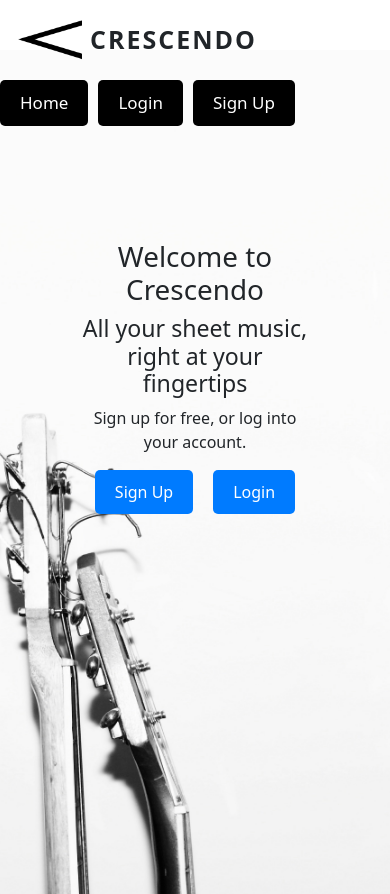
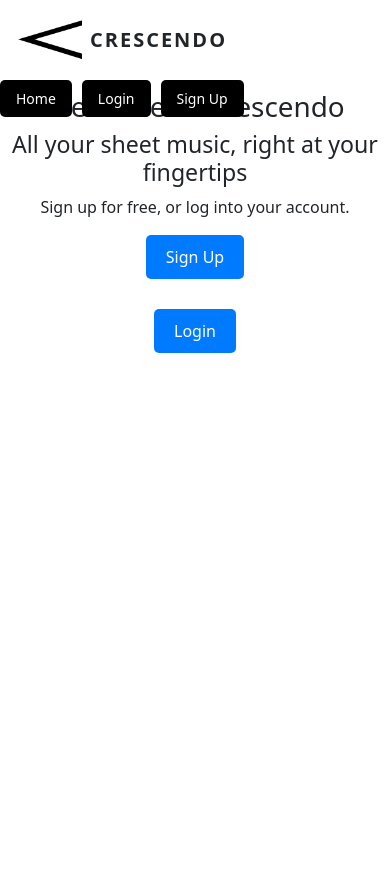
Before and after one commit to tayloreisele/crescendo2.0, a React (Create React App) app in the folder crescendo-frontend/: page / in a window 390 px wide. After the commit the page ends 844 px from the top, so only its background shows below. Built offline with nearby package versions, Linux system fonts and the light colour scheme.

Commit message:
added media queries to css files to make them mobile repsonsive

```diff
--- a/crescendo-frontend/package.json
+++ b/crescendo-frontend/package.json
@@ -14,6 +14,7 @@
     "bootstrap": "^5.3.2",
     "react": "^18.2.0",
     "react-dom": "^18.2.0",
+    "react-responsive": "^9.0.2",
     "react-router-dom": "^6.22.0",
     "react-scripts": "5.0.1",
     "web-vitals": "^2.1.4"
--- a/crescendo-frontend/src/App.css
+++ b/crescendo-frontend/src/App.css
@@ -3,10 +3,9 @@ body {
 
 .App {
   text-align: center;
-  /* padding-top: 60px; */
 }
 
-
+/* Styles for login container */
 .login-container {
   display: flex;
   flex-direction: column;
@@ -23,10 +22,12 @@ body {
   margin-bottom: 20px;
 }
 
+/* Styles for links container */
 .link-container {
   margin-bottom: 10px;
 }
 
+/* Styles for signup form */
 .signup-form {
   margin-top: 30px;
 }
@@ -35,6 +36,7 @@ body {
   margin-bottom: 20px;
 }
 
+/* Styles for links */
 .links-container {
   display: flex;
   justify-content: center;
@@ -56,13 +58,13 @@ body {
   background-color: #0056b3;
 }
 
+/* Message styles */
 .message {
   color: red;
   text-align: center;
 }
 
-
-/* Dashboard styles start */
+/* Dashboard styles */
 .dashboard {
   display: flex;
   flex-direction: column;
@@ -127,7 +129,7 @@ body {
   background-color: #0056b3;
 }
 
-
+/* Navbar styles */
 .navbar {
   padding: 0 !important;
   height: 80px;
@@ -148,7 +150,9 @@ body {
   margin: 0;
 }
 
-.nav-link1, .nav-link:visited, .nav-link button {
+.nav-link1,
+.nav-link:visited,
+.nav-link button {
   float: left;
   color: white;
   text-align: center;
@@ -168,32 +172,54 @@ body {
 
 .navbar-logo {
   width: 80px;
-
 }
 
-.bento-box {
-  margin: auto;
-  padding: 80px;
-  border-radius: 8px;
+/* Responsive styles for mobile devices */
+@media only screen and (max-width: 768px) {
+  /* Adjustments for login container */
+  .login-container {
+    height: auto;
+  }
+
+  .login-container form input {
+    margin-bottom: 10px;
+  }
+
+  /* Adjustments for signup form */
+  .signup-form {
+    margin-top: 20px;
+  }
+
+  .signup-form input {
+    margin-bottom: 10px;
+  }
+
+  /* Adjustments for links container */
+  .links-container {
+    flex-direction: column;
+    align-items: center;
+  }
+
+  .link-button {
+    margin-bottom: 10px;
+  }
 }
 
-h1 {
-  margin: 0;
-  font-size: 40px;
+/* Responsive styles for smaller devices */
+@media only screen and (max-width: 576px) {
+  /* Adjustments for navbar */
+  .navbar {
+    height: 60px;
+  }
+
+  .brand-name {
+    font-size: 20px;
+  }
+
+  .nav-link1,
+  .nav-link:visited,
+  .nav-link button {
+    padding: 8px 16px;
+    font-size: 14px;
+  }
 }
-
-
-.landing-page {
-  background-image: url('background2.jpg');
-  background-size: cover;
-  background-position: top center;
-  height: 100vh;
-  margin-top: -60px;
-  padding-top: 60px;
-}
-
-.spacer {
-  flex-grow: 0;
-  flex-shrink: 0;
-  height: 50px;
-}
--- a/crescendo-frontend/src/App.js
+++ b/crescendo-frontend/src/App.js
@@ -8,9 +8,6 @@ import Verify from './Verify';
 import Dashboard from './Dashboard';
 import SongTable from './components/SongTable';
 import AddSong from './pages/AddSong';
-
-
-
 import NavBar from './NavBar';
 import { AuthProvider } from './AuthContext';
 
--- a/crescendo-frontend/src/Dashboard.js
+++ b/crescendo-frontend/src/Dashboard.js
@@ -1,24 +1,17 @@
 import React, { useEffect, useState } from 'react';
 import { useNavigate } from 'react-router-dom';
 import './App.css';
+import SongTable from './components/SongTable';
 
 function Dashboard() {
-    const [sheets, setSheets] = useState([]);
     const [message, setMessage] = useState('');
     const navigate = useNavigate();
 
     useEffect(() => {
-        if(!localStorage.getItem('token')) {
+        if (!localStorage.getItem('token')) {
             navigate('/login');
         }
     }, [navigate]);
-
-    useEffect(() => {
-        fetch('http://localhost:8080/files')
-        .then(response => response.json())
-        .then(data => setSheets(data))
-        .catch(error => console.log(error));
-    }, []);
 
     const navigateToAddSong = () => {
         navigate('/addSong');
@@ -29,15 +22,8 @@ function Dashboard() {
             <h2>Dashboard</h2>
             <button onClick={navigateToAddSong} className="upload-button">Add Song</button>
             <p className='message'>{message}</p>
-            <div className="sheets">
-                {sheets.map(sheet => (
-                    <div key={sheet.id} className="sheet">
-                        {sheet.fileType && sheet.data && (
-                        <img src={`data:${sheet.fileType};base64,${sheet.data}`} alt={sheet.fileName} />
-                        )}
-                    </div>
-                ))}
-            </div>
+            {/* Render the SongTable component */}
+            <SongTable />
         </div>
     );
 };
--- a/crescendo-frontend/src/styles/AddSong.css
+++ b/crescendo-frontend/src/styles/AddSong.css
@@ -7,14 +7,12 @@
 }
 
 .create-button {
-  /* display: inline-block; */
   padding: 7px 10px;
   color: #fff;
   background-color: #669bbc;
   border-radius: 15px;
-  /* text-decoration: none; */
   cursor: pointer;
-  margin-top: 10px
+  margin-top: 10px;
 }
 
 .custom-h2 {
@@ -24,7 +22,7 @@
   margin-bottom: 50px; /* Add margin to separate from the form */
 }
 
- .song-container {
+.song-container {
   display: flex;
   justify-content: center;
   align-items: center;
@@ -57,3 +55,24 @@
   background-color: #f5f5f5;
   padding: 20px; /* Add padding to ensure content is within the box */
 }
+
+/* Media queries for mobile responsiveness */
+@media only screen and (max-width: 768px) {
+  .background-image-container {
+    height: auto; /* Adjust height to fit content */
+  }
+
+  .custom-h2 {
+    font-size: 40px; /* Decrease font size for smaller screens */
+  }
+
+  .newSong-div {
+    width: 90%; /* Adjust width to fit smaller screens */
+  }
+}
+
+@media only screen and (max-width: 576px) {
+  .custom-h2 {
+    font-size: 30px; /* Further decrease font size for smaller screens */
+  }
+}
--- a/crescendo-frontend/src/styles/SongTable.css
+++ b/crescendo-frontend/src/styles/SongTable.css
@@ -1,5 +1,3 @@
-
-
 .containerForSongTable {
   max-width: 800px;
   margin: 0 auto;
@@ -17,8 +15,6 @@
 .search-button {
   margin-left: 10px; /* Adjust the margin as needed */
 }
-
-  /* SongTable.css */
 
 .table-container {
   max-height: 300px; /* Adjust the maximum height as needed */
@@ -41,3 +37,17 @@
 .table-container::-webkit-scrollbar-thumb:hover {
   background: #555;
 }
+
+/* Media queries for mobile responsiveness */
+@media only screen and (max-width: 768px) {
+  .containerForSongTable {
+    max-width: 90%; /* Adjust maximum width for smaller screens */
+  }
+}
+
+@media only screen and (max-width: 576px) {
+  .containerForSongTable {
+    max-width: 100%; /* Adjust maximum width to fill entire viewport */
+    padding: 0 10px; /* Add some padding for better readability */
+  }
+}
```
Also changed, not shown: 1 other file (tests, documents, lock files or other folders). Lines whose indentation alone changed are shown as unchanged.
